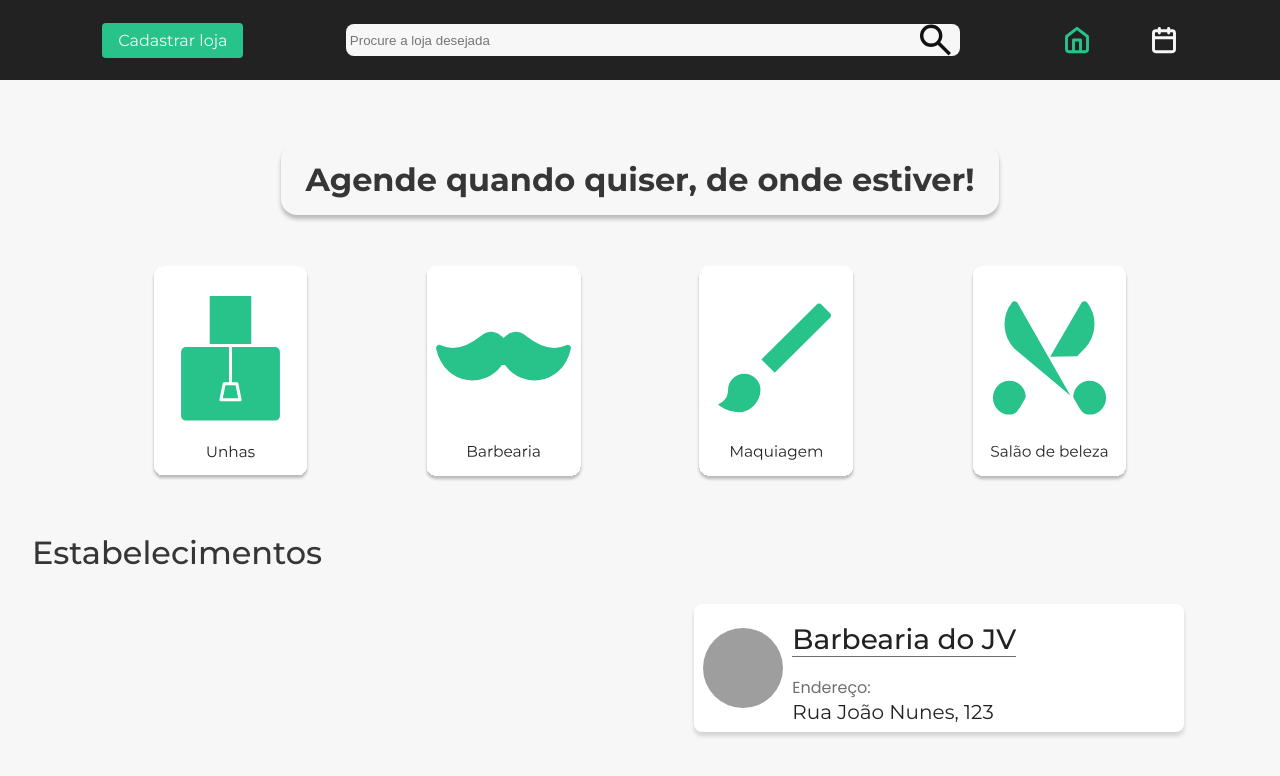
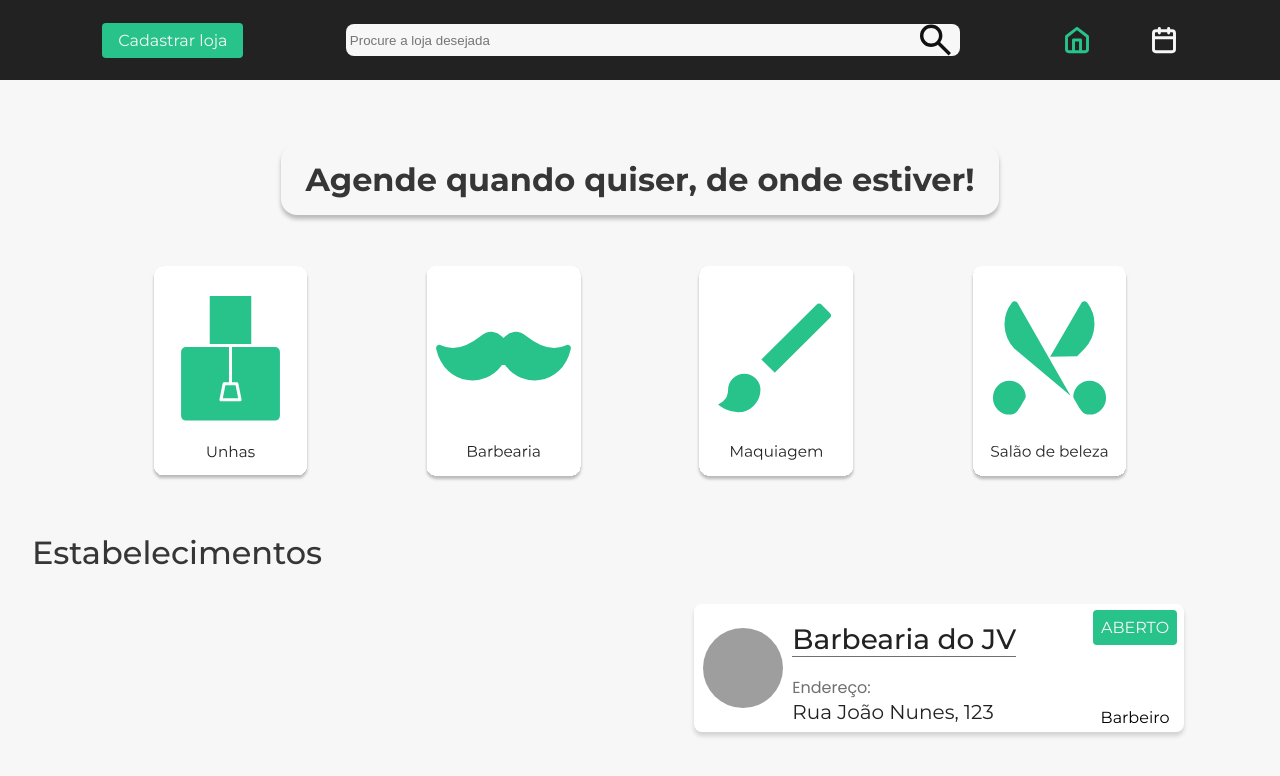
Before and after one commit to Agenda-Synapse/FrontEnd, an Angular app: page / in a window 1280 px wide. Shown: the top 776 px of the page. Built offline with nearby package versions, Linux system fonts and the light colour scheme; grey boxes are pictures that could not be loaded; a web font is replaced by a local one.

Commit message:
fix:card terminado

```diff
--- a/src/app/pages/home/home.component.html
+++ b/src/app/pages/home/home.component.html
@@ -44,7 +44,10 @@
           <p class="end-shop">Rua João Nunes, 123</p>
         </div>
       </div>
-      <div class="parte3"></div>
+      <div class="parte3">
+        <p class="status">{{"Aberto" | uppercase}}</p>
+        <p class="tipo">Barbeiro</p>
+      </div>
     </div>
   </div>
 </div>
--- a/src/app/pages/home/home.component.scss
+++ b/src/app/pages/home/home.component.scss
@@ -189,6 +189,31 @@
           }
         }
       }
+
+      .parte3{
+        display: flex;
+        flex-direction: column;
+        align-items: center;
+        justify-content: space-between;
+        width: 20%;
+        height: 100%;
+
+        .status{
+          padding: .5rem;
+          background-color: var(--green);
+          color: var(--bg-princi);
+          font-family: var(--second-font);
+          margin-top: 6%;
+          border-radius: 4px;
+          font-size: 1rem;
+        }
+
+        .tipo{
+          font-family: var(--second-font);
+          margin-bottom: 6%;
+
+        }
+      }
     }
   }
 }
```
